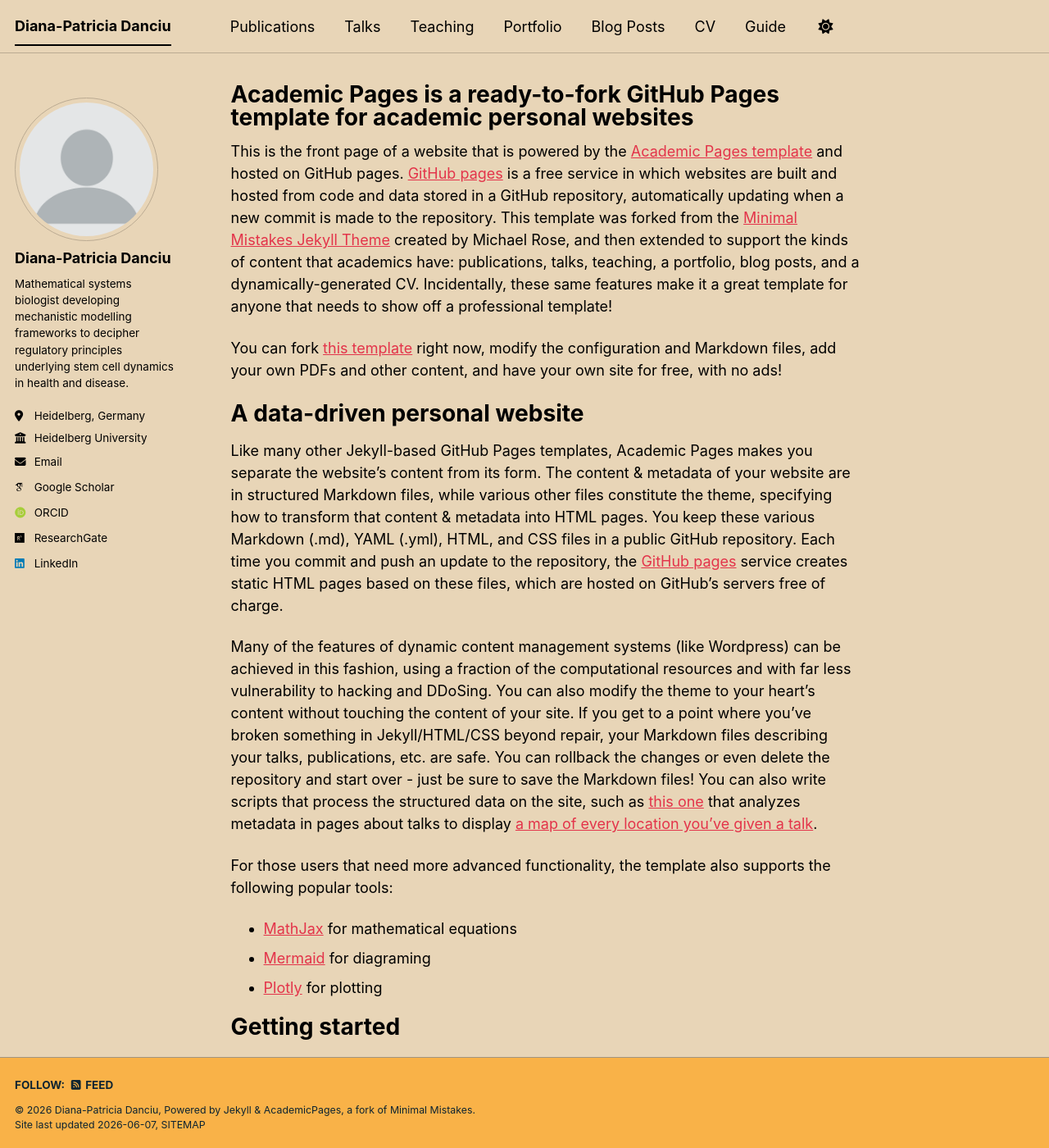
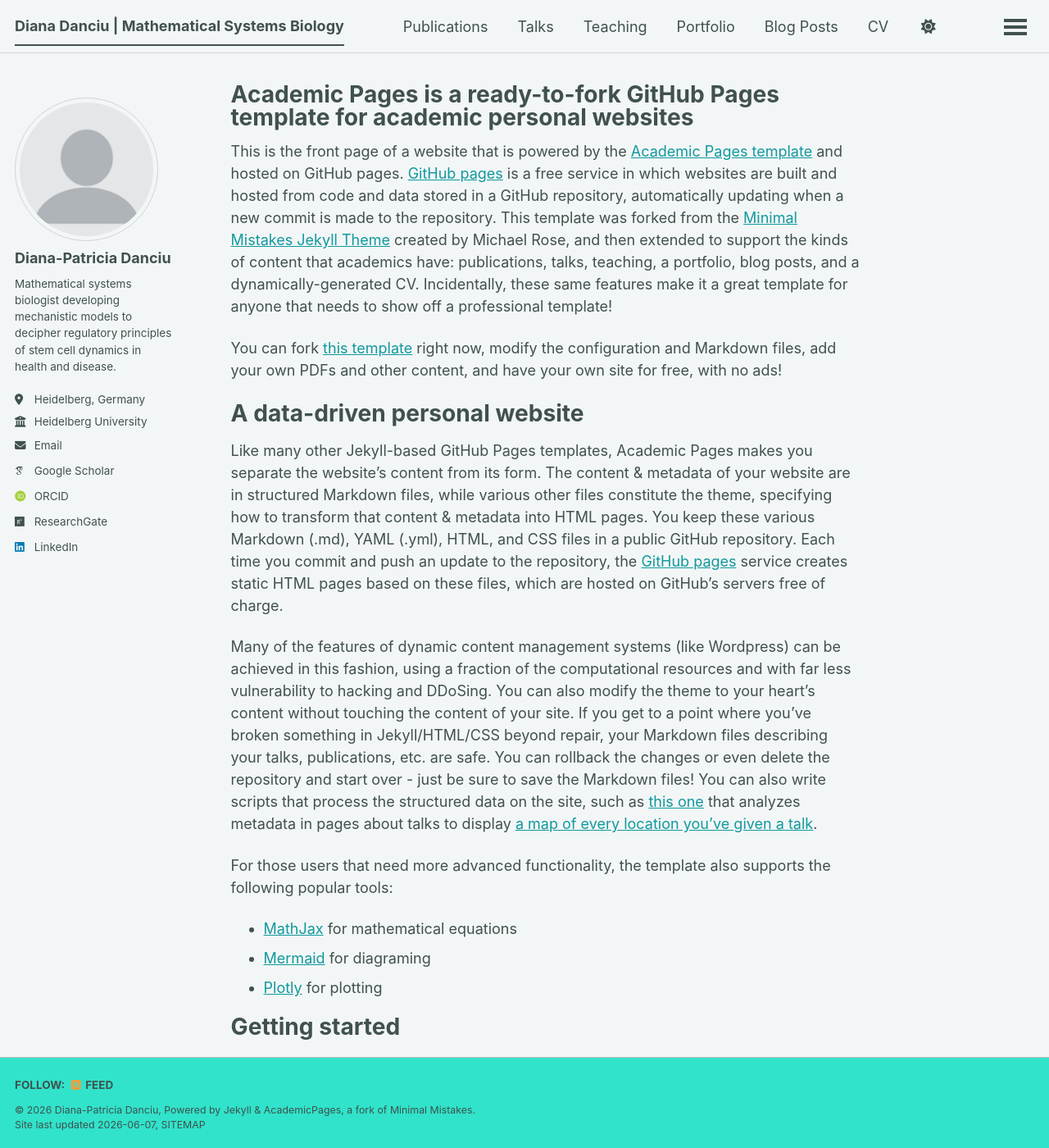
Before and after one commit to dpdanciu/dpdanciu.github.io, a Jekyll site: the page built from _pages/about.md, in a window 1280 px wide and 1400 px high. Shown: the whole window at 82% size. Built offline with Jekyll 4.4.1, drawn with Linux system fonts in a browser that asks for light colours; some web fonts are replaced; a script bundle is joined from its source files by our own code; library files that are not in the unit come from our copies.

Commit message:
Update _config.yml

```diff
--- a/_config.yml
+++ b/_config.yml
@@ -8,11 +8,11 @@
 
 # Basic Site Settings
 locale                   : "en-US"
-site_theme               : "sunrise" # The available themes options are "default", "air", "sunrise", "mint", "dirt" and "contrast"
-title                    : "Diana-Patricia Danciu"
+site_theme               : "mint" # The available themes options are "default", "air", "sunrise", "mint", "dirt" and "contrast"
+title                    : "Diana Danciu | Mathematical Systems Biology"
 title_separator          : "-"
 name                     : &name "Diana-Patricia Danciu"
-description              : &description "Your Name's academic portfolio"   # Update this with a general description of your site, this is the default if not overridden by a page
+description              : &description "Postdoctoral researcher in mathematical systems biology studying neural stem cell dynamics in health and disease."   # Update this with a general description of your site, this is the default if not overridden by a page
 url                      : https://dpdanciu.github.io # The base hostname & protocol for your site e.g. "https://[your GitHub username].github.io",
                                                            # or if you already have some other page hosted on Github then use "https://[your GitHub username].github.io/[Your Repo Name]"
 baseurl                  : "" # the subpath of your site, e.g. "/blog"
@@ -26,7 +26,7 @@ author:
   avatar           : "profile.png"
   name             : "Diana-Patricia Danciu"
   pronouns         : # example: "she/her"
-  bio              : "Mathematical systems biologist developing mechanistic modelling frameworks to decipher regulatory principles underlying stem cell dynamics in health and disease."
+  bio              : "Mathematical systems biologist developing mechanistic models to decipher regulatory principles of stem cell dynamics in health and disease."
   location         : "Heidelberg, Germany"
   employer         : "Heidelberg University"
   uri              : # URL
```
